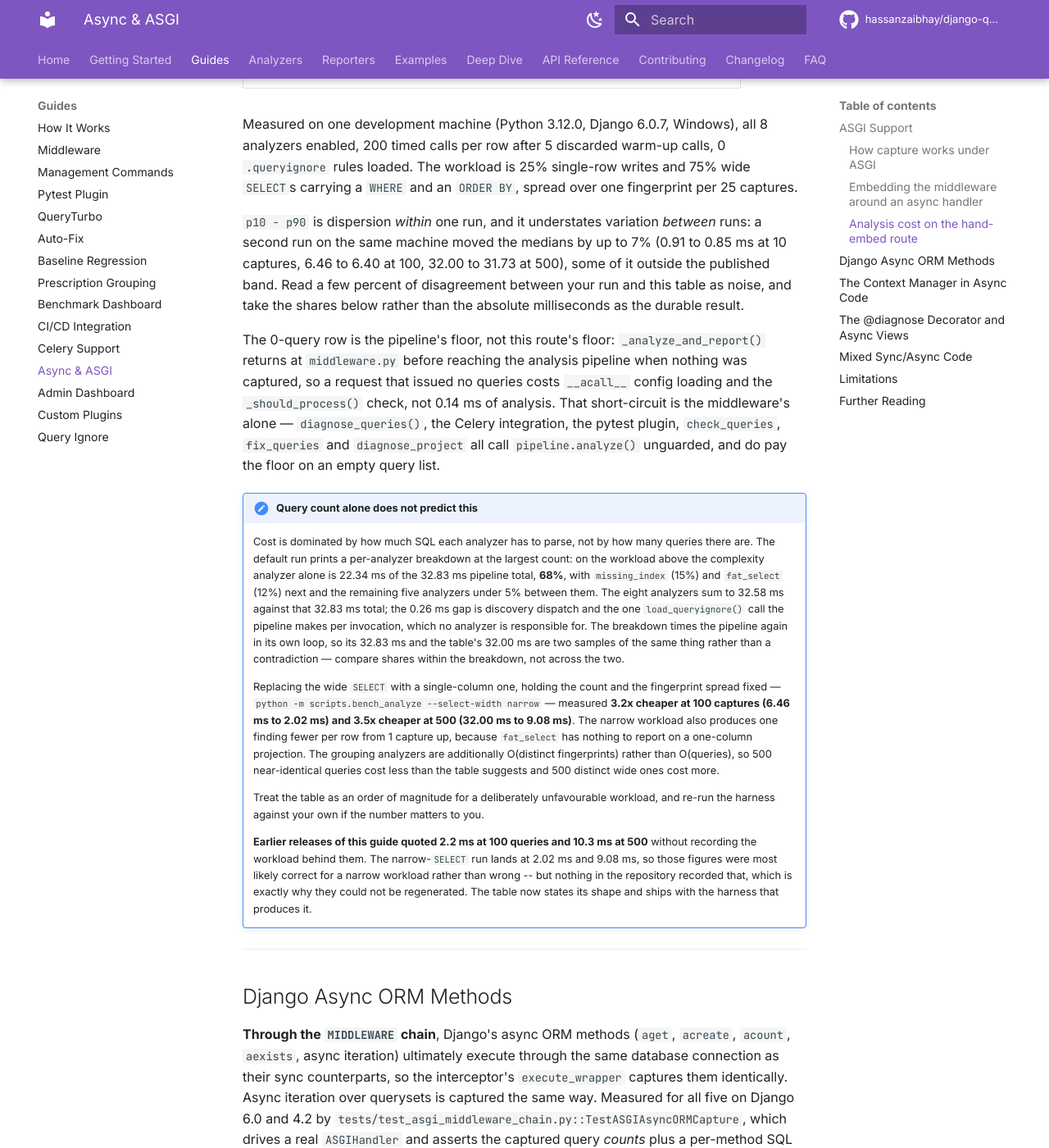
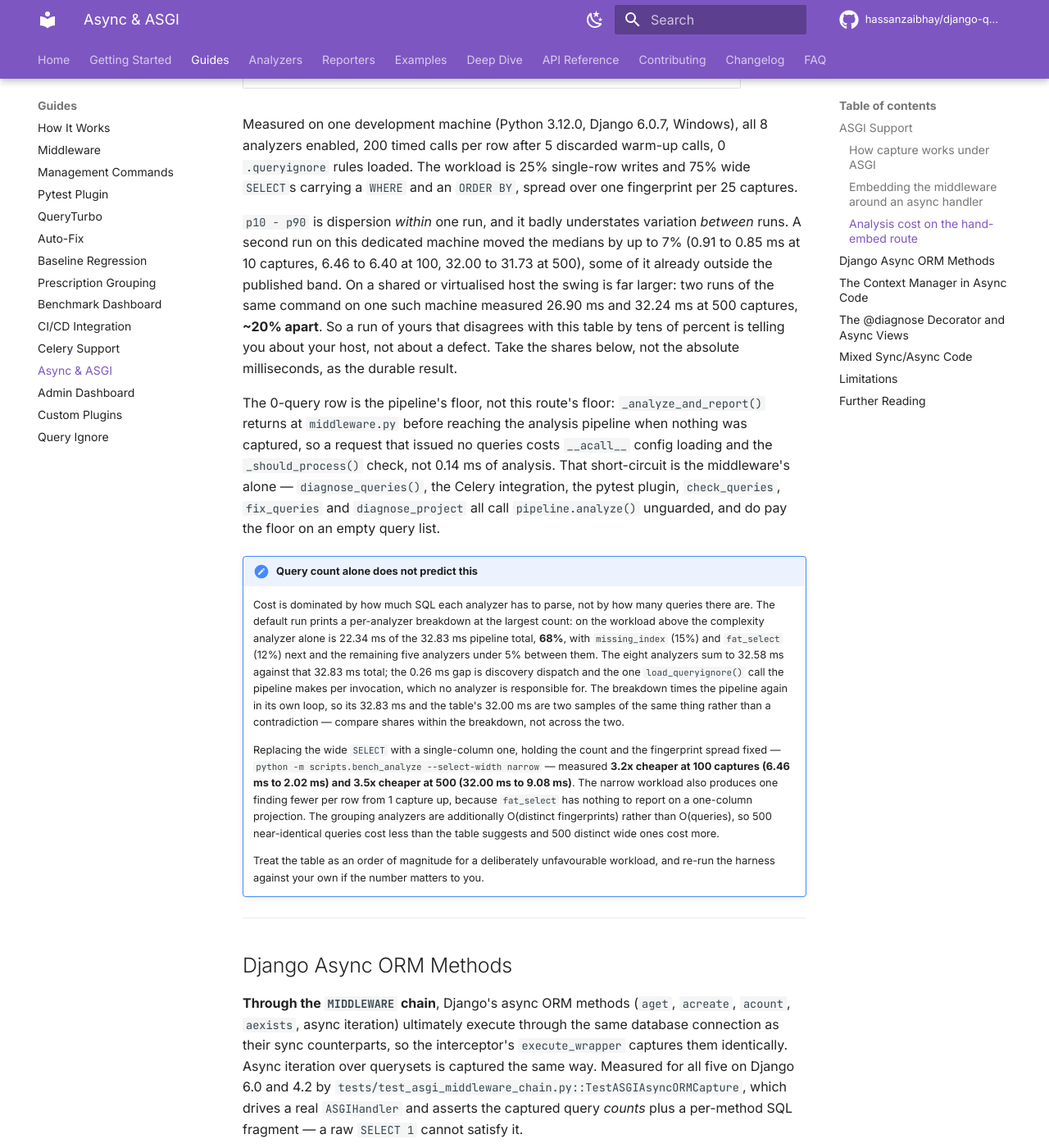
Before and after one commit to hassanzaibhay/django-query-doctor, an MkDocs documentation site: the page built from docs/guides/async-support.md, in a window 1280 px wide and 1400 px high, scrolled down 3863 px. Shown: the whole window at 82% size. Built offline with MkDocs 1.6.1 and Material for MkDocs 9.7.7, drawn with Linux system fonts in a browser that asks for light colours; comment, search, counter and statistics services are not loaded.

Commit message:
chore: prepare the 2.2.0 release (#36)
* chore: prepare the 2.2.0 release

Turns the accumulated [Unreleased] section into a dated release section and
bumps the single version source. No behaviour change.

- CHANGELOG: fold the two adjacent async-support entries into one under
  ### Added. Checking the premise first showed the figures they argue about
  never shipped: no tag from v2.0.0 to v2.1.2 contains them, and v2.1.2's guide
  has no "Embedding the middleware around an async handler" section at all. So
  from a 2.1.2 reader's position nothing is being repaired -- a route gains
  documentation, a measured cost table and a harness. The folded entry states
  that net change and quotes no intermediate value the reader never saw.
- CHANGELOG: [Unreleased] becomes [2.2.0] - TBD, with a fresh empty
  [Unreleased] above it. TBD is replaced with the real upload date in a final
  commit before merge; nothing in the tree catches a stray TBD.
- Bump __version__ to 2.2.0 in src/query_doctor/__init__.py, the only source
  the wheel takes its version from. Requires pip install -e "." before the
  suite passes, per tests/test_public_api.py.
- UPGRADING: three notes the "From 2.1.x to 2.2.0" section was missing. The
  removed exception classes rendered on the published API reference, so their
  disappearance is a documented symbol vanishing. write_nplusone is enabled by
  default and can turn a green pipeline red on unchanged code. The
  dist-packages callsite fix changes file_path, which a baseline snapshot keys
  its digest on, so an existing .query-baseline.json stops matching and must be
  regenerated. The other three removals get no note: nothing under docs/
  mentions them and the API reference autodocs none of their modules.
- async-support.md: delete the "Earlier releases of this guide quoted 2.2 ms"
  paragraph. No release quoted them; they were on main for two days. Widen the
  run-to-run variance disclosure, which said "up to 7%" from a dedicated
  machine: a virtualised host measured 26.90 ms against 32.24 ms at the same
  count, ~20% apart.

* chore: date the 2.2.0 release section

Merge precondition from the PR body. 2026-07-30 is the PyPI upload date, per
the convention every dated section in this file follows.

```diff
--- a/docs/guides/async-support.md
+++ b/docs/guides/async-support.md
@@ -102,11 +102,13 @@
 The workload is 25% single-row writes and 75% wide `SELECT`s carrying a `WHERE` and an `ORDER BY`,
 spread over one fingerprint per 25 captures.
 
-`p10 - p90` is dispersion *within* one run, and it understates variation *between* runs: a second
-run on the same machine moved the medians by up to 7% (0.91 to 0.85 ms at 10 captures, 6.46 to 6.40
-at 100, 32.00 to 31.73 at 500), some of it outside the published band. Read a few percent of
-disagreement between your run and this table as noise, and take the shares below rather than the
-absolute milliseconds as the durable result.
+`p10 - p90` is dispersion *within* one run, and it badly understates variation *between* runs. A
+second run on this dedicated machine moved the medians by up to 7% (0.91 to 0.85 ms at 10 captures,
+6.46 to 6.40 at 100, 32.00 to 31.73 at 500), some of it already outside the published band. On a
+shared or virtualised host the swing is far larger: two runs of the same command on one such machine
+measured 26.90 ms and 32.24 ms at 500 captures, **~20% apart**. So a run of yours that disagrees with
+this table by tens of percent is telling you about your host, not about a defect. Take the shares
+below, not the absolute milliseconds, as the durable result.
 
 The 0-query row is the pipeline's floor, not this route's floor: `_analyze_and_report()` returns at
 `middleware.py` before reaching the analysis pipeline when nothing was captured, so a request that
@@ -136,12 +138,6 @@
 
     Treat the table as an order of magnitude for a deliberately unfavourable workload, and re-run
     the harness against your own if the number matters to you.
-
-    **Earlier releases of this guide quoted 2.2 ms at 100 queries and 10.3 ms at 500** without
-    recording the workload behind them. The narrow-`SELECT` run lands at 2.02 ms and 9.08 ms, so
-    those figures were most likely correct for a narrow workload rather than wrong -- but nothing
-    in the repository recorded that, which is exactly why they could not be regenerated. The table
-    now states its shape and ships with the harness that produces it.
 
 ---
 
--- a/src/query_doctor/__init__.py
+++ b/src/query_doctor/__init__.py
@@ -15,7 +15,7 @@
     Severity,
 )
 
-__version__ = "2.1.2"
+__version__ = "2.2.0"
 
 __all__ = [
     "CallSite",
```
Also changed, not shown: CHANGELOG.md (+23 -26 lines), UPGRADING.md (+68 -0 lines).
